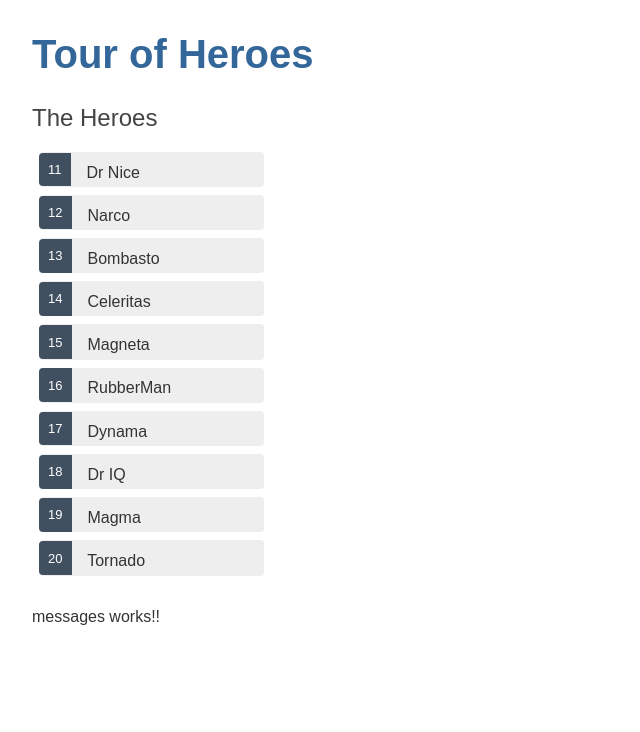
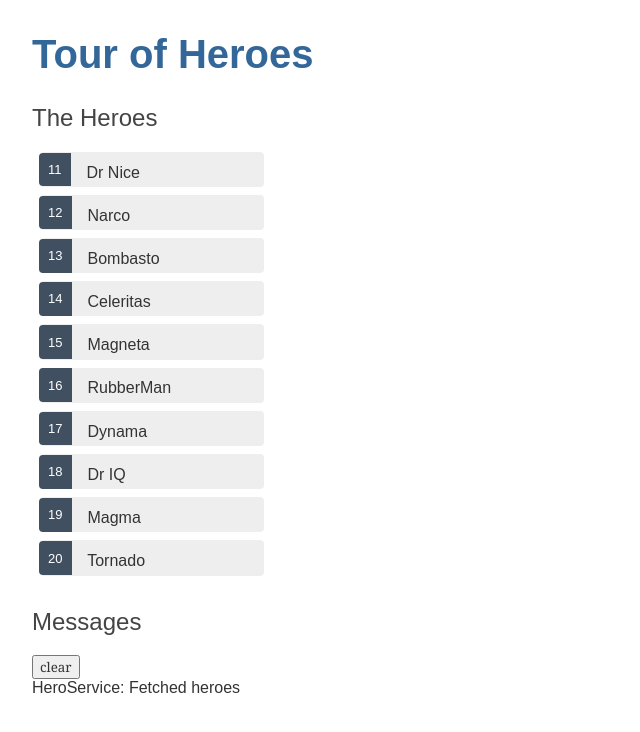
Before and after one commit to pwakefield88/TOH-Repository-01, an Angular app: page / in a window 1280 px wide. Shown: the top 732 px of the page, without its empty margins (0-640 px from the left). Built offline with nearby package versions, Linux system fonts and the light colour scheme.

Commit message:
1 file modified

```diff
--- a/src/app/messages/messages.component.html
+++ b/src/app/messages/messages.component.html
@@ -1,3 +1,8 @@
-<p>
-messages works!!
-</p>
+<div *ngIf="messageService.messages.length">
+
+  <h2>Messages</h2>
+  <button class="clear"
+          (click)="messageService.clear()">clear</button>
+  <div *ngFor='let message of messageService.messages'> {{message}} </div>
+
+</div>
```
